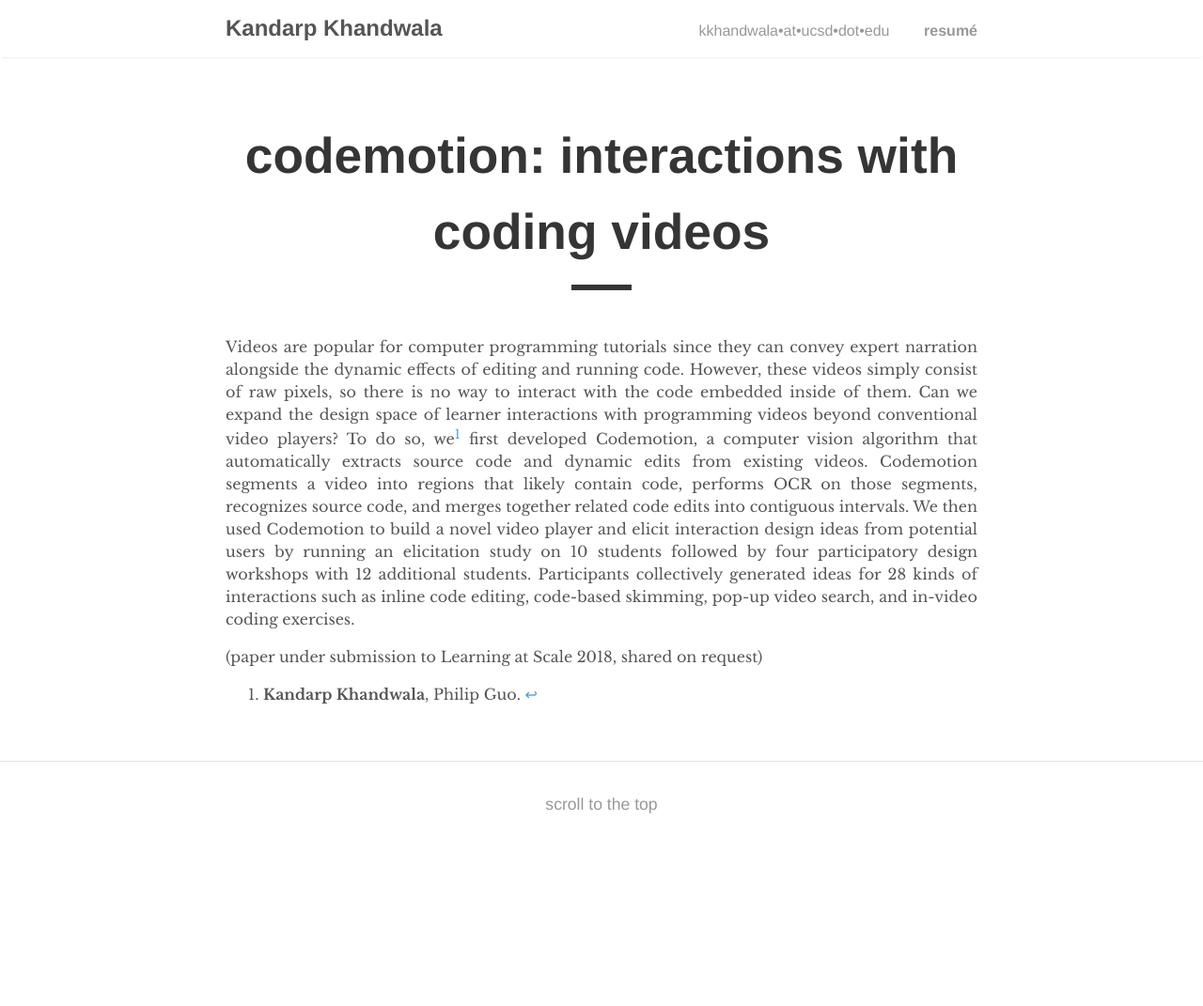
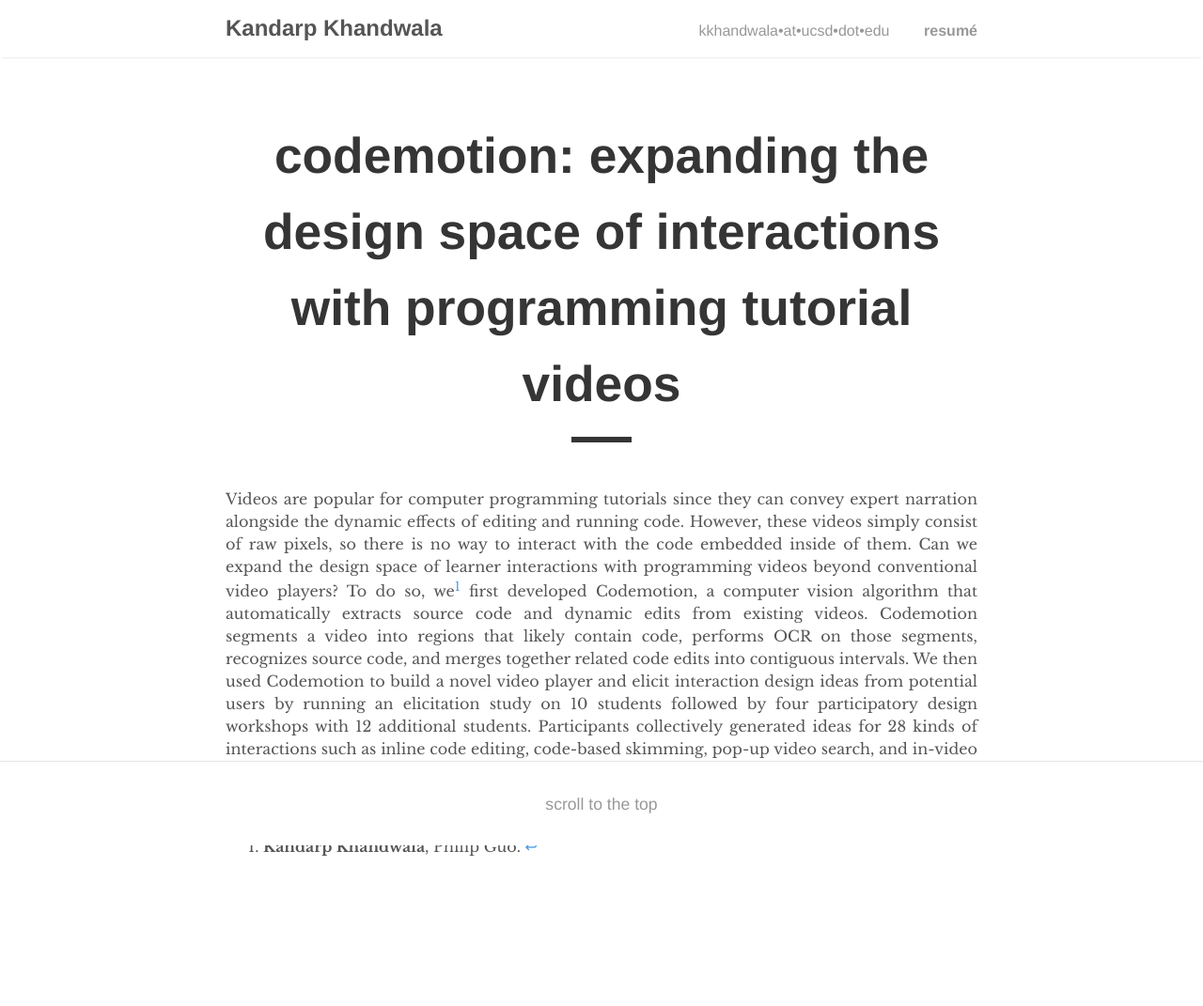
Before and after one commit to kandarpksk/kandarpksk.github.io, a Jekyll site: the page built from _posts/2018-01-28-codemotion.md, in a window 1280 px wide. Shown: the whole page at 94% size. Built offline with Jekyll 4.4.1, drawn with Linux system fonts in a browser that asks for light colours; before the commit the page ends 909 px from its top, so only the background shows below that.

Commit message:
Update 2018-01-28-codemotion.md

```diff
--- a/_posts/2018-01-28-codemotion.md
+++ b/_posts/2018-01-28-codemotion.md
@@ -1,6 +1,6 @@
 ---
 layout: post
-title: "codemotion: interactions with coding videos"
+title: "codemotion: expanding the design space of interactions with programming tutorial videos"
 permalink: /codemotion
 ---
 
```
